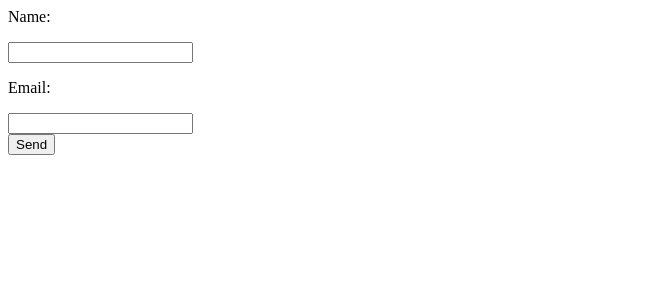
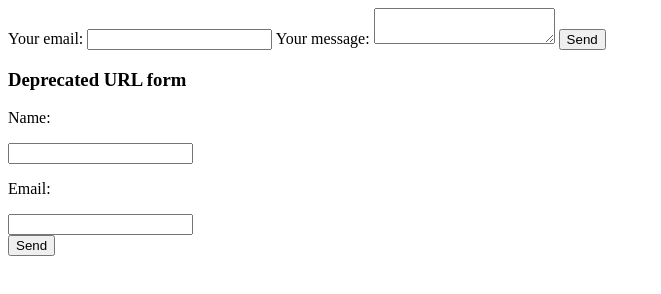
Before and after one commit to jordila/form, a plain HTML site: page index.html in a window 1280 px wide. Shown: the whole page, without its empty margins (0-661 px from the left). Drawn offline with Linux system fonts and the light colour scheme.

Commit message:
Updated 'index.html' via CloudCannon

```diff
--- a/index.html
+++ b/index.html
@@ -1,12 +1,37 @@
 <html>
   <body>
 
+<section>
+  <!-- modify this form HTML and place wherever you want your form -->
+
+<form
+  action="https://formspree.io/f/mrgodzbz"
+  method="POST"
+>
+  <label>
+    Your email:
+    <input type="text" name="_replyto">
+  </label>
+  <label>
+    Your message:
+    <textarea name="message"></textarea>
+  </label>
+
+  <!-- your other form fields go here -->
+
+  <button type="submit">Send</button>
+</form>
+</section>
+
+<section>
+  <h3>Deprecated URL form</h3>
     <form action="//formspree.io/devops@librebits.info"
       method="POST">
     <p>Name: </p><input type="text" name="name"><br />
     <p>Email: </p><input type="email" name="_replyto"><br />
     <input type="submit" value="Send">
 
-</form>
+    </form>
+</section>
   </body>
 </html>
```
